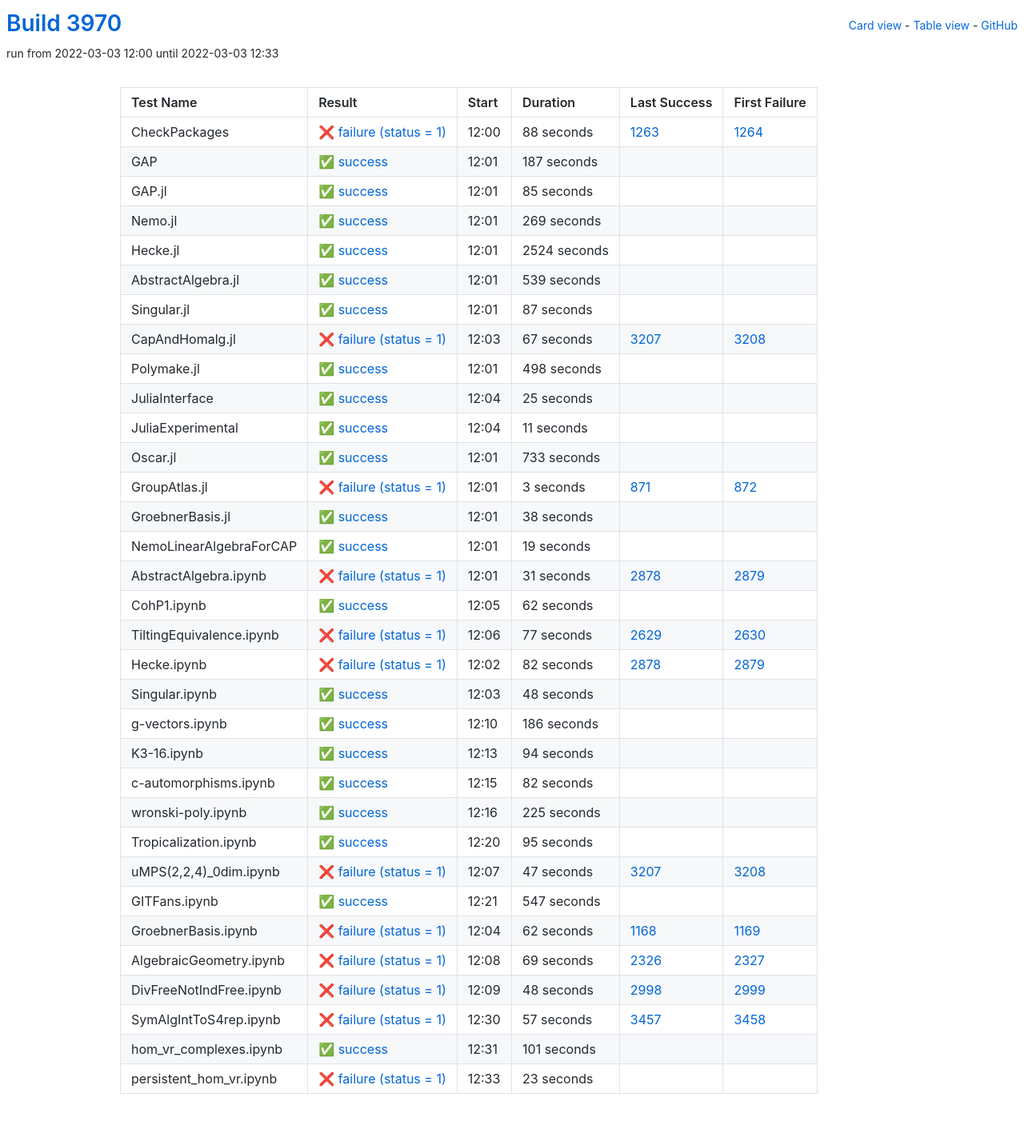
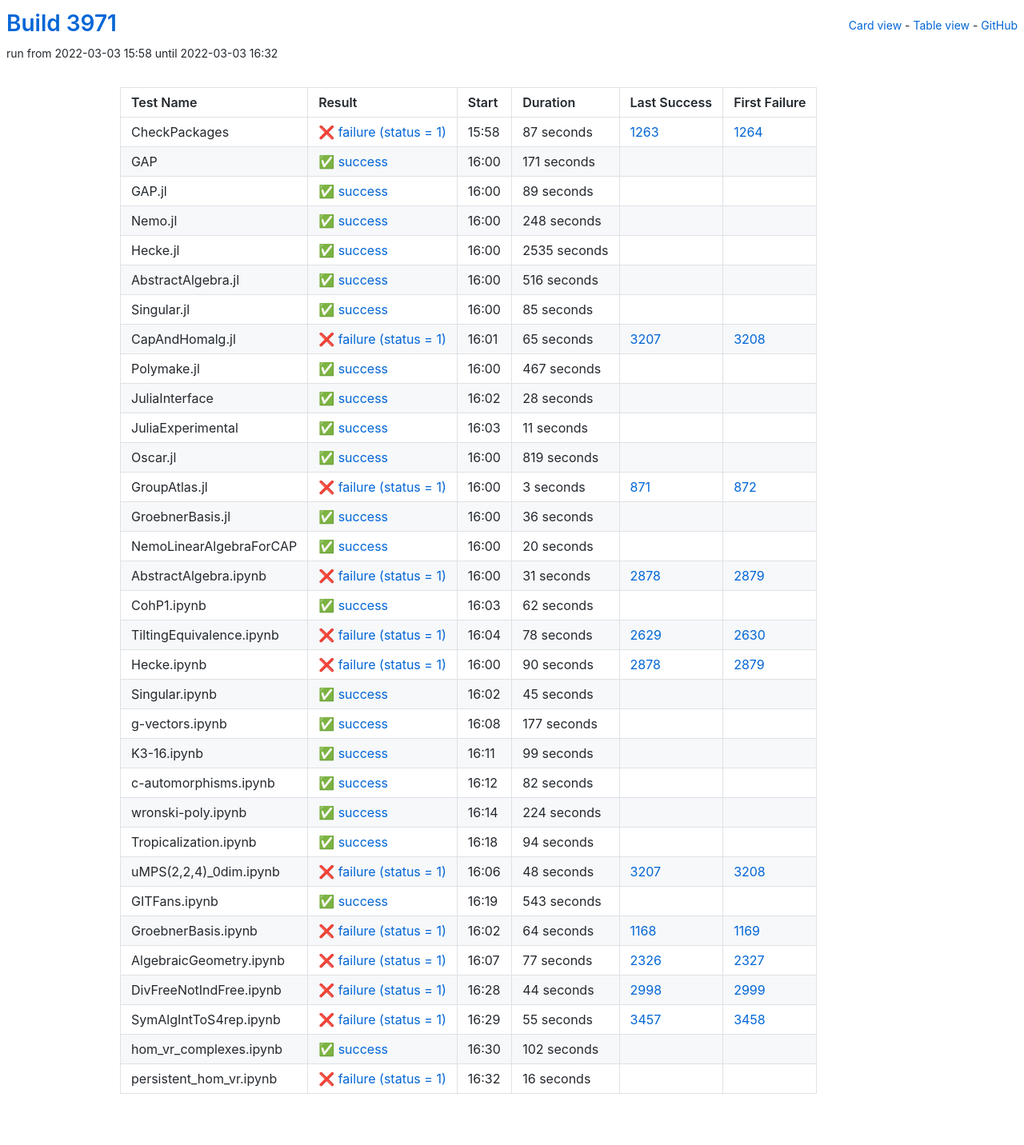
Before and after one commit to oscar-system/oscar-ci-status-stable, a Jekyll site: the page built from table.html, in a window 1280 px wide. Shown: the whole page at 80% size. Built offline with Jekyll 4.4.1, drawn with Linux system fonts in a browser that asks for light colours.

Commit message:
Build #3971

```diff
--- a/_data/ci.yml
+++ b/_data/ci.yml
@@ -1,6 +1,6 @@
 ---
-build: 3970
-build_url: https://oscarci.mathematik.uni-kl.de/job/oscar-stable/3970/
+build: 3971
+build_url: https://oscarci.mathematik.uni-kl.de/job/oscar-stable/3971/
 job: oscar-stable
 organization: oscar-system
 repo: oscar-ci-status-stable
@@ -8,32 +8,80 @@ repourl: https://github.com/oscar-system/oscar-ci-status-stable
 tests:
 - name: CheckPackages
   id: checkpackages
-  log: https://oscarci.mathematik.uni-kl.de/job/oscar-stable/3970/artifact/logs/build-3970/CheckPackages.log
-  start: 2022-03-03 12:00
+  log: https://oscarci.mathematik.uni-kl.de/job/oscar-stable/3971/artifact/logs/build-3971/CheckPackages.log
+  start: 2022-03-03 15:58
   success: false
   exitcode: 1
   status: failure
-  duration: 88
+  duration: 87
   last_success: 1263
   last_success_url: https://oscarci.mathematik.uni-kl.de/job/oscar-stable/1263/
   first_failure: 1264
   first_failure_url: https://oscarci.mathematik.uni-kl.de/job/oscar-stable/1264/
 - name: GAP
   id: gap
-  log: https://oscarci.mathematik.uni-kl.de/job/oscar-stable/3970/artifact/logs/build-3970/GAP.log
-  start: 2022-03-03 12:01
+  log: https://oscarci.mathematik.uni-kl.de/job/oscar-stable/3971/artifact/logs/build-3971/GAP.log
+  start: 2022-03-03 16:00
   success: true
   exitcode: 0
   status: success
-  duration: 187
+  duration: 171
   last_success: false
   last_success_url:
   first_failure: false
   first_failure_url:
 - name: GAP.jl
   id: gap-jl
-  log: https://oscarci.mathematik.uni-kl.de/job/oscar-stable/3970/artifact/logs/build-3970/GAP.jl.log
-  start: 2022-03-03 12:01
+  log: https://oscarci.mathematik.uni-kl.de/job/oscar-stable/3971/artifact/logs/build-3971/GAP.jl.log
+  start: 2022-03-03 16:00
+  success: true
+  exitcode: 0
+  status: success
+  duration: 89
+  last_success: false
+  last_success_url:
+  first_failure: false
+  first_failure_url:
+- name: Nemo.jl
+  id: nemo-jl
+  log: https://oscarci.mathematik.uni-kl.de/job/oscar-stable/3971/artifact/logs/build-3971/Nemo.jl.log
+  start: 2022-03-03 16:00
+  success: true
+  exitcode: 0
+  status: success
+  duration: 248
+  last_success: false
+  last_success_url:
+  first_failure: false
+  first_failure_url:
+- name: Hecke.jl
+  id: hecke-jl
+  log: https://oscarci.mathematik.uni-kl.de/job/oscar-stable/3971/artifact/logs/build-3971/Hecke.jl.log
+  start: 2022-03-03 16:00
+  success: true
+  exitcode: 0
+  status: success
+  duration: 2535
+  last_success: false
+  last_success_url:
+  first_failure: false
+  first_failure_url:
+- name: AbstractAlgebra.jl
+  id: abstractalgebra-jl
+  log: https://oscarci.mathematik.uni-kl.de/job/oscar-stable/3971/artifact/logs/build-3971/AbstractAlgebra.jl.log
+  start: 2022-03-03 16:00
+  success: true
+  exitcode: 0
+  status: success
+  duration: 516
+  last_success: false
+  last_success_url:
+  first_failure: false
+  first_failure_url:
+- name: Singular.jl
+  id: singular-jl
+  log: https://oscarci.mathematik.uni-kl.de/job/oscar-stable/3971/artifact/logs/build-3971/Singular.jl.log
+  start: 2022-03-03 16:00
   success: true
   exitcode: 0
   status: success
@@ -42,94 +90,46 @@ tests:
   last_success_url:
   first_failure: false
   first_failure_url:
-- name: Nemo.jl
-  id: nemo-jl
-  log: https://oscarci.mathematik.uni-kl.de/job/oscar-stable/3970/artifact/logs/build-3970/Nemo.jl.log
-  start: 2022-03-03 12:01
-  success: true
-  exitcode: 0
-  status: success
-  duration: 269
-  last_success: false
-  last_success_url:
-  first_failure: false
-  first_failure_url:
-- name: Hecke.jl
-  id: hecke-jl
-  log: https://oscarci.mathematik.uni-kl.de/job/oscar-stable/3970/artifact/logs/build-3970/Hecke.jl.log
-  start: 2022-03-03 12:01
-  success: true
-  exitcode: 0
-  status: success
-  duration: 2524
-  last_success: false
-  last_success_url:
-  first_failure: false
-  first_failure_url:
-- name: AbstractAlgebra.jl
-  id: abstractalgebra-jl
-  log: https://oscarci.mathematik.uni-kl.de/job/oscar-stable/3970/artifact/logs/build-3970/AbstractAlgebra.jl.log
-  start: 2022-03-03 12:01
-  success: true
-  exitcode: 0
-  status: success
-  duration: 539
-  last_success: false
-  last_success_url:
-  first_failure: false
-  first_failure_url:
-- name: Singular.jl
-  id: singular-jl
-  log: https://oscarci.mathematik.uni-kl.de/job/oscar-stable/3970/artifact/logs/build-3970/Singular.jl.log
-  start: 2022-03-03 12:01
-  success: true
-  exitcode: 0
-  status: success
-  duration: 87
-  last_success: false
-  last_success_url:
-  first_failure: false
-  first_failure_url:
 - name: CapAndHomalg.jl
   id: capandhomalg-jl
-  log: https://oscarci.mathematik.uni-kl.de/job/oscar-stable/3970/artifact/logs/build-3970/CapAndHomalg.jl.log
-  start: 2022-03-03 12:03
+  log: https://oscarci.mathematik.uni-kl.de/job/oscar-stable/3971/artifact/logs/build-3971/CapAndHomalg.jl.log
+  start: 2022-03-03 16:01
   success: false
   exitcode: 1
   status: failure
-  duration: 67
+  duration: 65
   last_success: 3207
   last_success_url: https://oscarci.mathematik.uni-kl.de/job/oscar-stable/3207/
   first_failure: 3208
   first_failure_url: https://oscarci.mathematik.uni-kl.de/job/oscar-stable/3208/
 - name: Polymake.jl
   id: polymake-jl
-  log: https://oscarci.mathematik.uni-kl.de/job/oscar-stable/3970/artifact/logs/build-3970/Polymake.jl.log
-  start: 2022-03-03 12:01
+  log: https://oscarci.mathematik.uni-kl.de/job/oscar-stable/3971/artifact/logs/build-3971/Polymake.jl.log
+  start: 2022-03-03 16:00
   success: true
   exitcode: 0
   status: success
-  duration: 498
+  duration: 467
   last_success: false
   last_success_url:
   first_failure: false
   first_failure_url:
 - name: JuliaInterface
   id: juliainterface
-  log: https://oscarci.mathematik.uni-kl.de/job/oscar-stable/3970/artifact/logs/build-3970/JuliaInterface.log
-  start: 2022-03-03 12:04
+  log: https://oscarci.mathematik.uni-kl.de/job/oscar-stable/3971/artifact/logs/build-3971/JuliaInterface.log
+  start: 2022-03-03 16:02
   success: true
   exitcode: 0
   status: success
-  duration: 25
+  duration: 28
   last_success: false
   last_success_url:
   first_failure: false
   first_failure_url:
 - name: JuliaExperimental
   id: juliaexperimental
-  log: https://oscarci.mathematik.uni-kl.de/job/oscar-stable/3970/artifact/logs/build-3970/JuliaExperimental.log
-  start: 2022-03-03 12:04
+  log: https://oscarci.mathematik.uni-kl.de/job/oscar-stable/3971/artifact/logs/build-3971/JuliaExperimental.log
+  start: 2022-03-03 16:03
   success: true
   exitcode: 0
   status: success
@@ -140,20 +140,20 @@ tests:
   first_failure_url:
 - name: Oscar.jl
   id: oscar-jl
-  log: https://oscarci.mathematik.uni-kl.de/job/oscar-stable/3970/artifact/logs/build-3970/Oscar.jl.log
-  start: 2022-03-03 12:01
+  log: https://oscarci.mathematik.uni-kl.de/job/oscar-stable/3971/artifact/logs/build-3971/Oscar.jl.log
+  start: 2022-03-03 16:00
   success: true
   exitcode: 0
   status: success
-  duration: 733
+  duration: 819
   last_success: false
   last_success_url:
   first_failure: false
   first_failure_url:
 - name: GroupAtlas.jl
   id: groupatlas-jl
-  log: https://oscarci.mathematik.uni-kl.de/job/oscar-stable/3970/artifact/logs/build-3970/GroupAtlas.jl.log
-  start: 2022-03-03 12:01
+  log: https://oscarci.mathematik.uni-kl.de/job/oscar-stable/3971/artifact/logs/build-3971/GroupAtlas.jl.log
+  start: 2022-03-03 16:00
   success: false
   exitcode: 1
   status: failure
@@ -164,32 +164,32 @@ tests:
   first_failure_url: https://oscarci.mathematik.uni-kl.de/job/oscar-stable/872/
 - name: GroebnerBasis.jl
   id: groebnerbasis-jl
-  log: https://oscarci.mathematik.uni-kl.de/job/oscar-stable/3970/artifact/logs/build-3970/GroebnerBasis.jl.log
-  start: 2022-03-03 12:01
+  log: https://oscarci.mathematik.uni-kl.de/job/oscar-stable/3971/artifact/logs/build-3971/GroebnerBasis.jl.log
+  start: 2022-03-03 16:00
   success: true
   exitcode: 0
   status: success
-  duration: 38
+  duration: 36
   last_success: false
   last_success_url:
   first_failure: false
   first_failure_url:
 - name: NemoLinearAlgebraForCAP
   id: nemolinearalgebraforcap
-  log: https://oscarci.mathematik.uni-kl.de/job/oscar-stable/3970/artifact/logs/build-3970/NemoLinearAlgebraForCAP.log
-  start: 2022-03-03 12:01
+  log: https://oscarci.mathematik.uni-kl.de/job/oscar-stable/3971/artifact/logs/build-3971/NemoLinearAlgebraForCAP.log
+  start: 2022-03-03 16:00
   success: true
   exitcode: 0
   status: success
-  duration: 19
+  duration: 20
   last_success: false
   last_success_url:
   first_failure: false
   first_failure_url:
 - name: AbstractAlgebra.ipynb
   id: abstractalgebra-ipynb
-  log: https://oscarci.mathematik.uni-kl.de/job/oscar-stable/3970/artifact/logs/build-3970/AbstractAlgebra.ipynb.log
-  start: 2022-03-03 12:01
+  log: https://oscarci.mathematik.uni-kl.de/job/oscar-stable/3971/artifact/logs/build-3971/AbstractAlgebra.ipynb.log
+  start: 2022-03-03 16:00
   success: false
   exitcode: 1
   status: failure
@@ -200,8 +200,8 @@ tests:
   first_failure_url: https://oscarci.mathematik.uni-kl.de/job/oscar-stable/2879/
 - name: CohP1.ipynb
   id: cohp1-ipynb
-  log: https://oscarci.mathematik.uni-kl.de/job/oscar-stable/3970/artifact/logs/build-3970/CohP1.ipynb.log
-  start: 2022-03-03 12:05
+  log: https://oscarci.mathematik.uni-kl.de/job/oscar-stable/3971/artifact/logs/build-3971/CohP1.ipynb.log
+  start: 2022-03-03 16:03
   success: true
   exitcode: 0
   status: success
@@ -212,68 +212,68 @@ tests:
   first_failure_url:
 - name: TiltingEquivalence.ipynb
   id: tiltingequivalence-ipynb
-  log: https://oscarci.mathematik.uni-kl.de/job/oscar-stable/3970/artifact/logs/build-3970/TiltingEquivalence.ipynb.log
-  start: 2022-03-03 12:06
+  log: https://oscarci.mathematik.uni-kl.de/job/oscar-stable/3971/artifact/logs/build-3971/TiltingEquivalence.ipynb.log
+  start: 2022-03-03 16:04
   success: false
   exitcode: 1
   status: failure
-  duration: 77
+  duration: 78
   last_success: 2629
   last_success_url: https://oscarci.mathematik.uni-kl.de/job/oscar-stable/2629/
   first_failure: 2630
   first_failure_url: https://oscarci.mathematik.uni-kl.de/job/oscar-stable/2630/
 - name: Hecke.ipynb
   id: hecke-ipynb
-  log: https://oscarci.mathematik.uni-kl.de/job/oscar-stable/3970/artifact/logs/build-3970/Hecke.ipynb.log
-  start: 2022-03-03 12:02
+  log: https://oscarci.mathematik.uni-kl.de/job/oscar-stable/3971/artifact/logs/build-3971/Hecke.ipynb.log
+  start: 2022-03-03 16:00
   success: false
   exitcode: 1
   status: failure
-  duration: 82
+  duration: 90
   last_success: 2878
   last_success_url: https://oscarci.mathematik.uni-kl.de/job/oscar-stable/2878/
   first_failure: 2879
   first_failure_url: https://oscarci.mathematik.uni-kl.de/job/oscar-stable/2879/
 - name: Singular.ipynb
   id: singular-ipynb
-  log: https://oscarci.mathematik.uni-kl.de/job/oscar-stable/3970/artifact/logs/build-3970/Singular.ipynb.log
-  start: 2022-03-03 12:03
+  log: https://oscarci.mathematik.uni-kl.de/job/oscar-stable/3971/artifact/logs/build-3971/Singular.ipynb.log
+  start: 2022-03-03 16:02
   success: true
   exitcode: 0
   status: success
-  duration: 48
+  duration: 45
   last_success: false
   last_success_url:
   first_failure: false
   first_failure_url:
 - name: g-vectors.ipynb
   id: g-vectors-ipynb
-  log: https://oscarci.mathematik.uni-kl.de/job/oscar-stable/3970/artifact/logs/build-3970/g-vectors.ipynb.log
-  start: 2022-03-03 12:10
+  log: https://oscarci.mathematik.uni-kl.de/job/oscar-stable/3971/artifact/logs/build-3971/g-vectors.ipynb.log
+  start: 2022-03-03 16:08
   success: true
   exitcode: 0
   status: success
-  duration: 186
+  duration: 177
   last_success: false
   last_success_url:
   first_failure: false
   first_failure_url:
 - name: K3-16.ipynb
   id: k3-16-ipynb
-  log: https://oscarci.mathematik.uni-kl.de/job/oscar-stable/3970/artifact/logs/build-3970/K3-16.ipynb.log
-  start: 2022-03-03 12:13
+  log: https://oscarci.mathematik.uni-kl.de/job/oscar-stable/3971/artifact/logs/build-3971/K3-16.ipynb.log
+  start: 2022-03-03 16:11
   success: true
   exitcode: 0
   status: success
-  duration: 94
+  duration: 99
   last_success: false
   last_success_url:
   first_failure: false
   first_failure_url:
 - name: c-automorphisms.ipynb
   id: c-automorphisms-ipynb
-  log: https://oscarci.mathematik.uni-kl.de/job/oscar-stable/3970/artifact/logs/build-3970/c-automorphisms.ipynb.log
-  start: 2022-03-03 12:15
+  log: https://oscarci.mathematik.uni-kl.de/job/oscar-stable/3971/artifact/logs/build-3971/c-automorphisms.ipynb.log
+  start: 2022-03-03 16:12
   success: true
   exitcode: 0
   status: success
@@ -284,120 +284,120 @@ tests:
   first_failure_url:
 - name: wronski-poly.ipynb
   id: wronski-poly-ipynb
-  log: https://oscarci.mathematik.uni-kl.de/job/oscar-stable/3970/artifact/logs/build-3970/wronski-poly.ipynb.log
-  start: 2022-03-03 12:16
+  log: https://oscarci.mathematik.uni-kl.de/job/oscar-stable/3971/artifact/logs/build-3971/wronski-poly.ipynb.log
+  start: 2022-03-03 16:14
   success: true
   exitcode: 0
   status: success
-  duration: 225
+  duration: 224
   last_success: false
   last_success_url:
   first_failure: false
   first_failure_url:
 - name: Tropicalization.ipynb
   id: tropicalization-ipynb
-  log: https://oscarci.mathematik.uni-kl.de/job/oscar-stable/3970/artifact/logs/build-3970/Tropicalization.ipynb.log
-  start: 2022-03-03 12:20
+  log: https://oscarci.mathematik.uni-kl.de/job/oscar-stable/3971/artifact/logs/build-3971/Tropicalization.ipynb.log
+  start: 2022-03-03 16:18
   success: true
   exitcode: 0
   status: success
-  duration: 95
+  duration: 94
   last_success: false
   last_success_url:
   first_failure: false
   first_failure_url:
 - name: uMPS(2,2,4)_0dim.ipynb
   id: umps-2-2-4-0dim-ipynb
-  log: https://oscarci.mathematik.uni-kl.de/job/oscar-stable/3970/artifact/logs/build-3970/uMPS-2-2-4-_0dim.ipynb.log
-  start: 2022-03-03 12:07
+  log: https://oscarci.mathematik.uni-kl.de/job/oscar-stable/3971/artifact/logs/build-3971/uMPS-2-2-4-_0dim.ipynb.log
+  start: 2022-03-03 16:06
   success: false
   exitcode: 1
   status: failure
-  duration: 47
+  duration: 48
   last_success: 3207
   last_success_url: https://oscarci.mathematik.uni-kl.de/job/oscar-stable/3207/
   first_failure: 3208
   first_failure_url: https://oscarci.mathematik.uni-kl.de/job/oscar-stable/3208/
 - name: GITFans.ipynb
   id: gitfans-ipynb
-  log: https://oscarci.mathematik.uni-kl.de/job/oscar-stable/3970/artifact/logs/build-3970/GITFans.ipynb.log
-  start: 2022-03-03 12:21
+  log: https://oscarci.mathematik.uni-kl.de/job/oscar-stable/3971/artifact/logs/build-3971/GITFans.ipynb.log
+  start: 2022-03-03 16:19
   success: true
   exitcode: 0
   status: success
-  duration: 547
+  duration: 543
   last_success: false
   last_success_url:
   first_failure: false
   first_failure_url:
 - name: GroebnerBasis.ipynb
   id: groebnerbasis-ipynb
-  log: https://oscarci.mathematik.uni-kl.de/job/oscar-stable/3970/artifact/logs/build-3970/GroebnerBasis.ipynb.log
-  start: 2022-03-03 12:04
+  log: https://oscarci.mathematik.uni-kl.de/job/oscar-stable/3971/artifact/logs/build-3971/GroebnerBasis.ipynb.log
+  start: 2022-03-03 16:02
   success: false
   exitcode: 1
   status: failure
-  duration: 62
+  duration: 64
   last_success: 1168
   last_success_url: https://oscarci.mathematik.uni-kl.de/job/oscar-stable/1168/
   first_failure: 1169
   first_failure_url: https://oscarci.mathematik.uni-kl.de/job/oscar-stable/1169/
 - name: AlgebraicGeometry.ipynb
   id: algebraicgeometry-ipynb
-  log: https://oscarci.mathematik.uni-kl.de/job/oscar-stable/3970/artifact/logs/build-3970/AlgebraicGeometry.ipynb.log
-  start: 2022-03-03 12:08
+  log: https://oscarci.mathematik.uni-kl.de/job/oscar-stable/3971/artifact/logs/build-3971/AlgebraicGeometry.ipynb.log
+  start: 2022-03-03 16:07
   success: false
   exitcode: 1
   status: failure
-  duration: 69
+  duration: 77
   last_success: 2326
   last_success_url: https://oscarci.mathematik.uni-kl.de/job/oscar-stable/2326/
   first_failure: 2327
   first_failure_url: https://oscarci.mathematik.uni-kl.de/job/oscar-stable/2327/
 - name: DivFreeNotIndFree.ipynb
   id: divfreenotindfree-ipynb
-  log: https://oscarci.mathematik.uni-kl.de/job/oscar-stable/3970/artifact/logs/build-3970/DivFreeNotIndFree.ipynb.log
-  start: 2022-03-03 12:09
+  log: https://oscarci.mathematik.uni-kl.de/job/oscar-stable/3971/artifact/logs/build-3971/DivFreeNotIndFree.ipynb.log
+  start: 2022-03-03 16:28
   success: false
   exitcode: 1
   status: failure
-  duration: 48
+  duration: 44
   last_success: 2998
   last_success_url: https://oscarci.mathematik.uni-kl.de/job/oscar-stable/2998/
   first_failure: 2999
   first_failure_url: https://oscarci.mathematik.uni-kl.de/job/oscar-stable/2999/
 - name: SymAlgIntToS4rep.ipynb
   id: symalginttos4rep-ipynb
-  log: https://oscarci.mathematik.uni-kl.de/job/oscar-stable/3970/artifact/logs/build-3970/SymAlgIntToS4rep.ipynb.log
-  start: 2022-03-03 12:30
+  log: https://oscarci.mathematik.uni-kl.de/job/oscar-stable/3971/artifact/logs/build-3971/SymAlgIntToS4rep.ipynb.log
+  start: 2022-03-03 16:29
   success: false
   exitcode: 1
   status: failure
-  duration: 57
+  duration: 55
   last_success: 3457
   last_success_url: https://oscarci.mathematik.uni-kl.de/job/oscar-stable/3457/
   first_failure: 3458
   first_failure_url: https://oscarci.mathematik.uni-kl.de/job/oscar-stable/3458/
 - name: hom_vr_complexes.ipynb
   id: hom-vr-complexes-ipynb
-  log: https://oscarci.mathematik.uni-kl.de/job/oscar-stable/3970/artifact/logs/build-3970/hom_vr_complexes.ipynb.log
-  start: 2022-03-03 12:31
+  log: https://oscarci.mathematik.uni-kl.de/job/oscar-stable/3971/artifact/logs/build-3971/hom_vr_complexes.ipynb.log
+  start: 2022-03-03 16:30
   success: true
   exitcode: 0
   status: success
-  duration: 101
+  duration: 102
   last_success: false
   last_success_url:
   first_failure: false
   first_failure_url:
 - name: persistent_hom_vr.ipynb
   id: persistent-hom-vr-ipynb
-  log: https://oscarci.mathematik.uni-kl.de/job/oscar-stable/3970/artifact/logs/build-3970/persistent_hom_vr.ipynb.log
-  start: 2022-03-03 12:33
+  log: https://oscarci.mathematik.uni-kl.de/job/oscar-stable/3971/artifact/logs/build-3971/persistent_hom_vr.ipynb.log
+  start: 2022-03-03 16:32
   success: false
   exitcode: 1
   status: failure
-  duration: 23
+  duration: 16
   last_success: false
   last_success_url:
   first_failure: false
```
Also changed, not shown: README.md.
